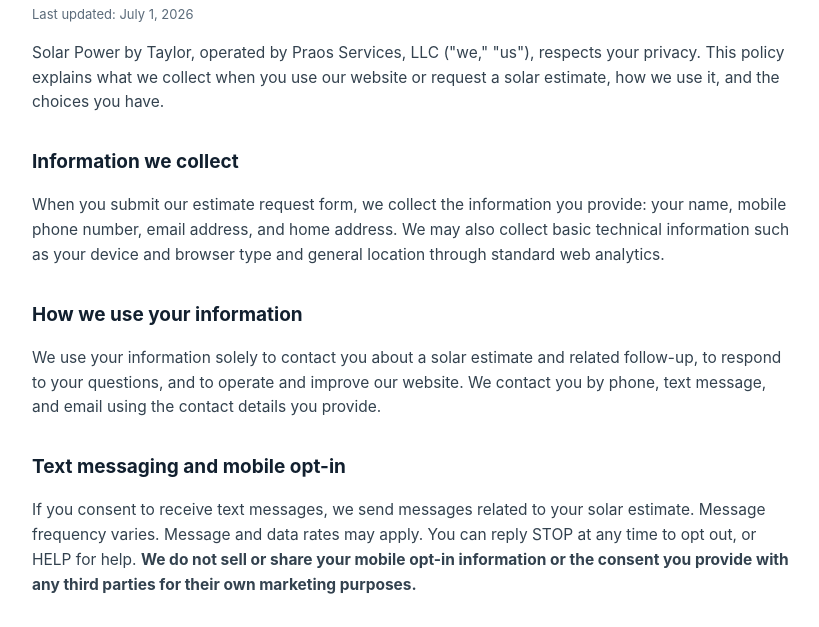
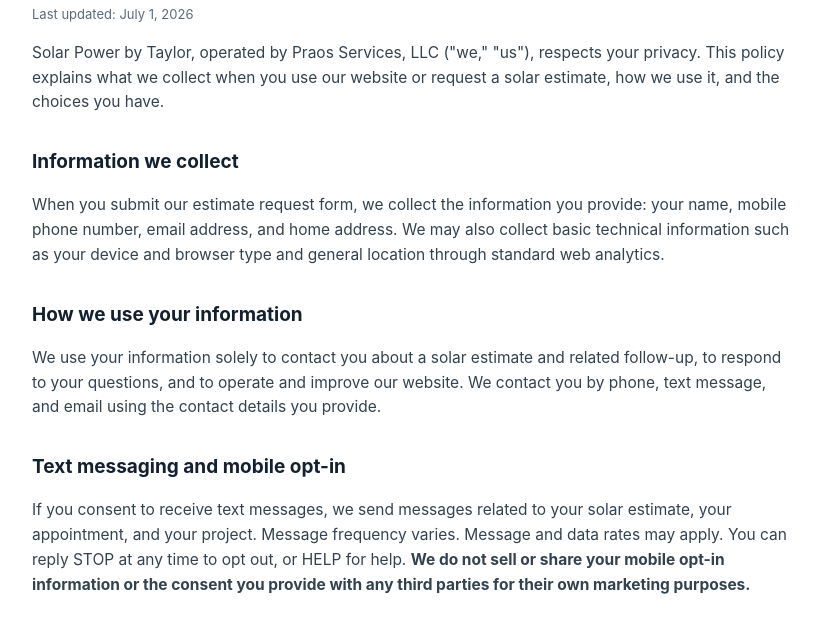
Before and after one commit to NEM3CA/solarpowerbytaylor-site, a plain HTML site: page privacy.html in a window 1280 px wide. Shown: the part 150-777 px from the top of the page, without its empty margins (228-1047 px from the left). Drawn offline with Linux system fonts and the light colour scheme.

Commit message:
Privacy: text messages cover estimate, appointment, and project

```diff
--- a/privacy.html
+++ b/privacy.html
@@ -31,7 +31,7 @@
 <p>We use your information solely to contact you about a solar estimate and related follow-up, to respond to your questions, and to operate and improve our website. We contact you by phone, text message, and email using the contact details you provide.</p>
 
 <h2>Text messaging and mobile opt-in</h2>
-<p>If you consent to receive text messages, we send messages related to your solar estimate. Message frequency varies. Message and data rates may apply. You can reply STOP at any time to opt out, or HELP for help. <strong>We do not sell or share your mobile opt-in information or the consent you provide with any third parties for their own marketing purposes.</strong></p>
+<p>If you consent to receive text messages, we send messages related to your solar estimate, your appointment, and your project. Message frequency varies. Message and data rates may apply. You can reply STOP at any time to opt out, or HELP for help. <strong>We do not sell or share your mobile opt-in information or the consent you provide with any third parties for their own marketing purposes.</strong></p>
 
 <h2>How we share information</h2>
 <p>We do not sell your personal information. We share it only with service providers that help us operate — for example, our hosting, messaging, and customer-management vendors — and only so they can perform services for us. We may share a lead with a licensed solar installer or financing provider in order to prepare the estimate you requested; we do not share your mobile opt-in data for that party's own marketing. We may also disclose information if required by law.</p>
```
